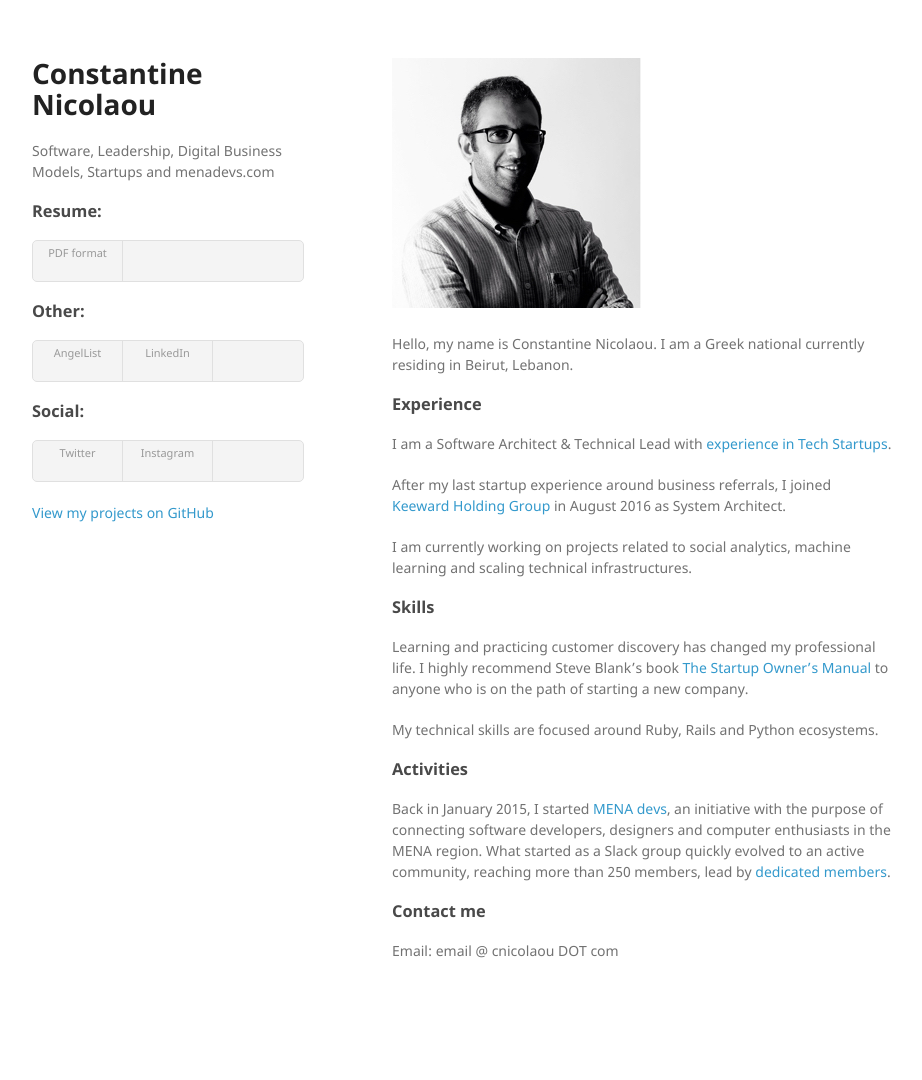
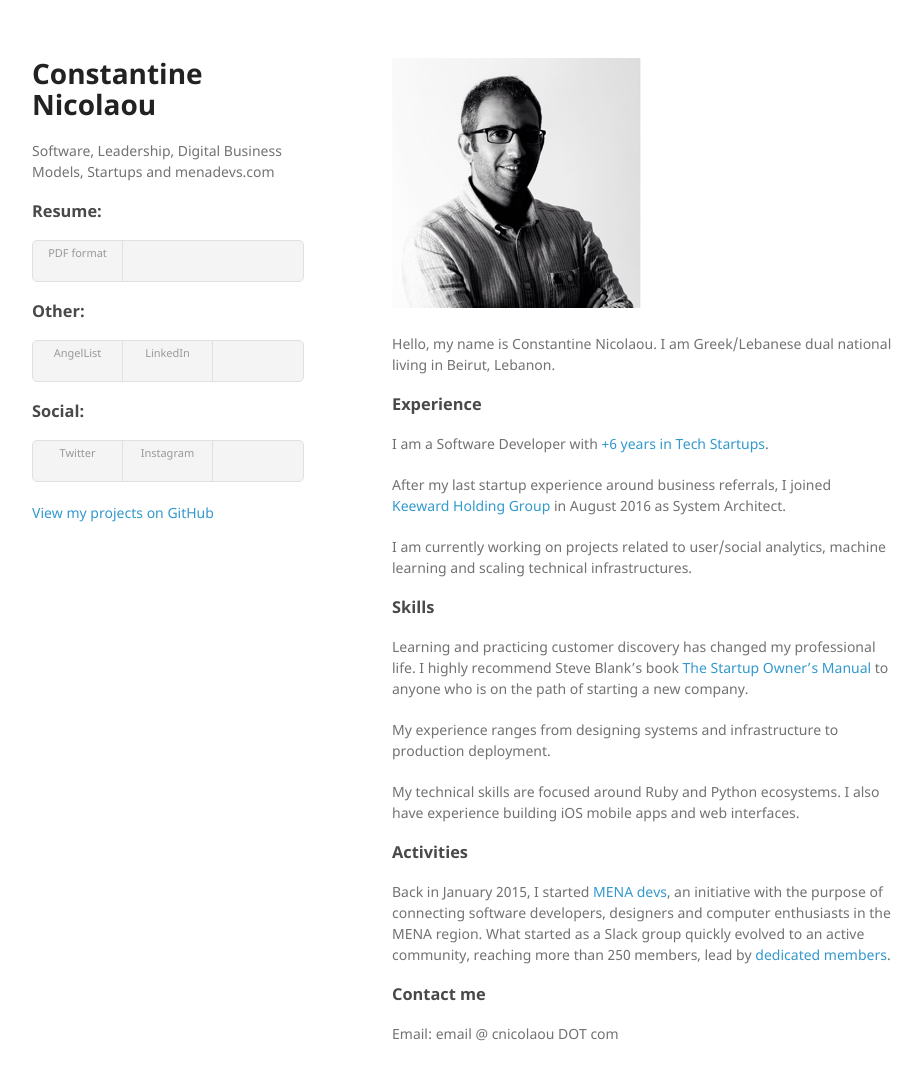
Before and after one commit to cnicolaou/cnikolaou.github.io, a Jekyll site: the page built from index.md, in a window 1280 px wide and 1114 px high. Shown: the top 1080 px of the window, without its empty margins (178-1100 px from the left). Built offline with Jekyll 4.4.1, drawn with Linux system fonts in a browser that asks for light colours.

Commit message:
Update bio

```diff
--- a/index.md
+++ b/index.md
@@ -4,21 +4,23 @@ layout: default
 
 ![](/assets/images/cnicolaou_portrait.jpg)
 
-Hello, my name is Constantine Nicolaou. I am a Greek national currently residing in Beirut, Lebanon.
+Hello, my name is Constantine Nicolaou. I am Greek/Lebanese dual national living in Beirut, Lebanon.
 
 ### Experience
 
-I am a Software Architect & Technical Lead with [experience in Tech Startups](http://cnicolaou.github.io/resume/).
+I am a Software Developer with [+6 years in Tech Startups](http://cnicolaou.github.io/resume/).
 
 After my last startup experience around business referrals, I joined [Keeward Holding Group](http://keeward.com/the-teams/) in August 2016 as System Architect.
 
-I am currently working on projects related to social analytics, machine learning and scaling technical infrastructures.
+I am currently working on projects related to user/social analytics, machine learning and scaling technical infrastructures.
 
 ### Skills
 
 Learning and practicing customer discovery has changed my professional life. I highly recommend Steve Blank's book [The Startup Owner's Manual](https://www.amazon.com/Startup-Owners-Manual-Step-Step/dp/0984999302) to anyone who is on the path of starting a new company.
 
-My technical skills are focused around Ruby, Rails and Python ecosystems.
+My experience ranges from designing systems and infrastructure to production deployment.
+
+My technical skills are focused around Ruby and Python ecosystems. I also have experience building iOS mobile apps and web interfaces.
 
 ### Activities
 
```
